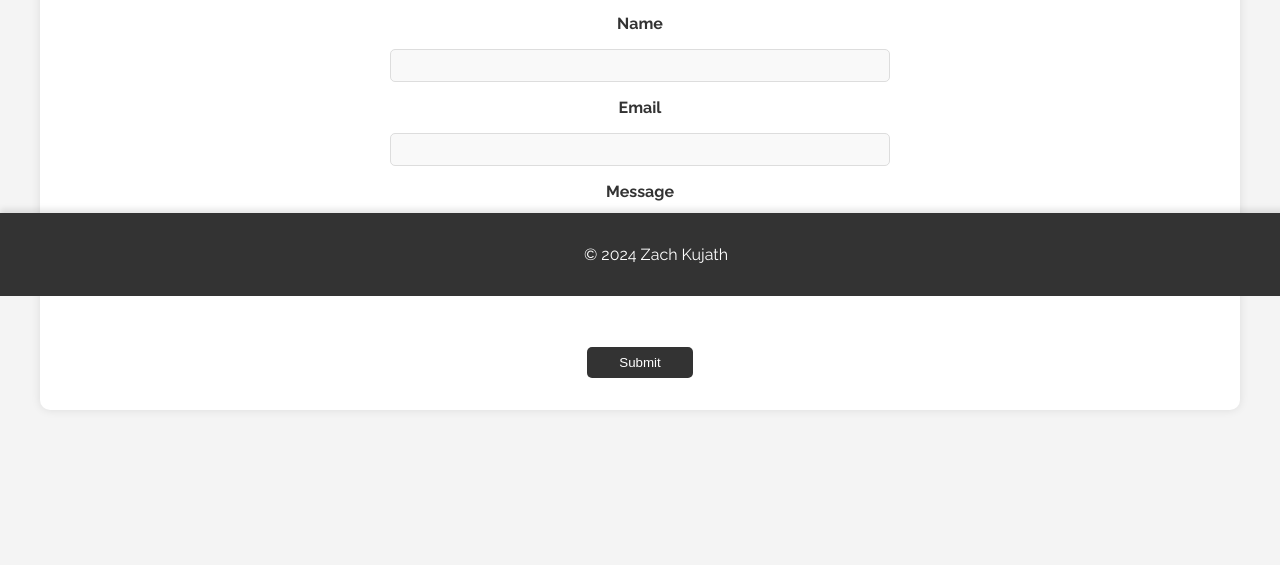
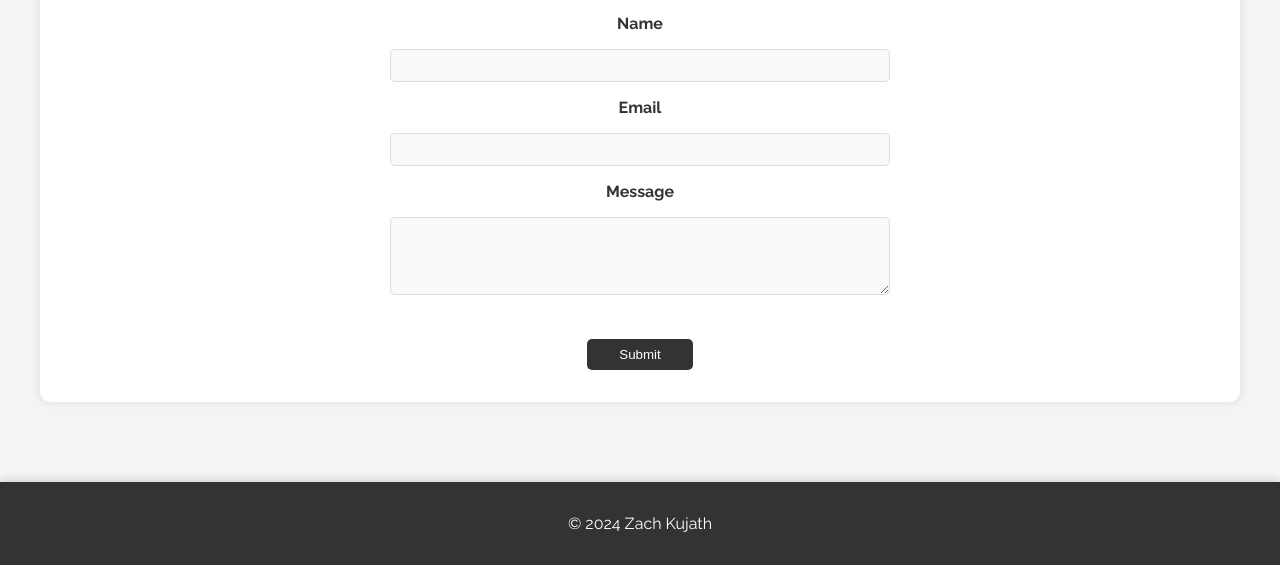
Before and after one commit to fatherkujath/fatherkujath, a plain HTML site: page contact.html in a window 1280 px wide. Shown: the part 504-1069 px from the top of the page. Before the commit the page ends 962 px from the top, so only its background shows below. Drawn offline with Linux system fonts and the light colour scheme.

Commit message:
changesmade

```diff
--- a/styles.css
+++ b/styles.css
@@ -126,7 +126,7 @@ form input, form textarea {
 }
 
 form button {
-    margin-top: 2rem; /* Adjust spacing */
+    margin-top: 1.5rem; /* Adjust spacing */
     padding: 0.5rem 2rem;
     background-color: #333;
     color: #fff;
@@ -145,9 +145,8 @@ footer {
     color: #fff;
     text-align: center;
     padding: 1rem;
-    position: fixed;
-    bottom: 0;
-    width: 100%;
+    position: relative; /* Adjust positioning */
+    margin-top: 2rem; /* Adjust spacing */
     box-shadow: 0 -4px 6px rgba(0, 0, 0, 0.1);
 }
 
```
